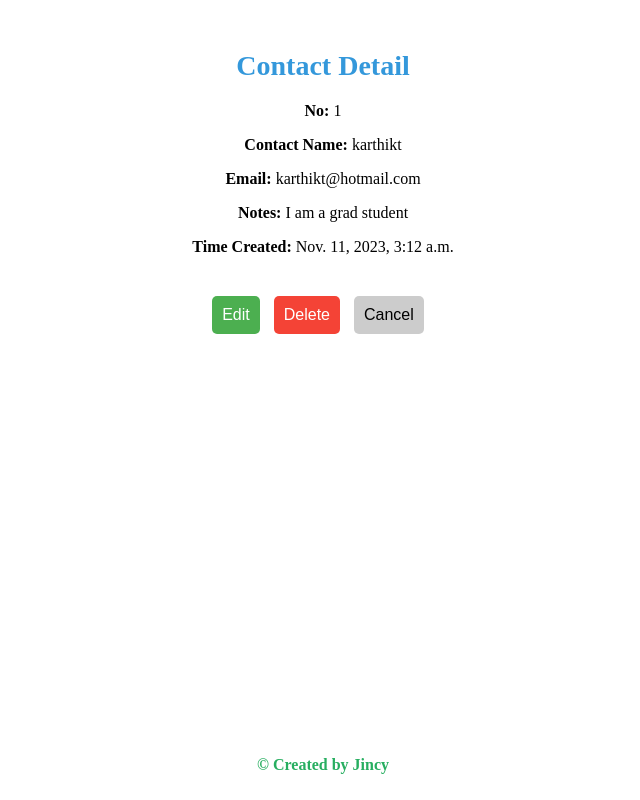
After one commit to karthikt1995/Karthik_Thirunagari, a Django app: page /karthikt0624/contact_detail/1/ in a window 1280 px wide. The commit adds this page. Shown: the whole page, without its empty margins (317-957 px from the left). Run offline with Django 4.2, Linux system fonts and the light colour scheme; data comes from the database, SQL or seed files in the repository; both versions use the stored data as it was after the commit.

Commit message:
Commit Commit2 create page for adding contacts

```diff
--- a/karthikt0624/forms.py
+++ b/karthikt0624/forms.py
@@ -19,3 +19,9 @@ class ContactForm(forms.ModelForm):
         if Contact.objects.filter(email=email).exists():
             raise ValidationError("Contact with this email already exists.")
         return email
+
+    def clean_notes(self):
+        # Add any specific validation for the notes field if needed
+        notes = self.cleaned_data.get('notes')
+        # Your validation logic here
+        return notes
--- a/karthikt0624/karthikurl.py
+++ b/karthikt0624/karthikurl.py
@@ -1,10 +1,12 @@
 from django.urls import path,re_path
 from .import views
-from .views import startpage
+from .views import startpage, contact_detail, create_contact
 urlpatterns=[
 
     path('message/',views.index),
     path('startpage/', startpage, name='startpage'),
+    path('contact_detail/<int:serial_number>/', contact_detail, name='contact_detail'),
+    path('create_contact/', create_contact, name='create_contact'),
 
 
 
--- a/karthikt0624/views.py
+++ b/karthikt0624/views.py
@@ -14,3 +14,16 @@ def index(request):
 def startpage(request):
     contacts = Contact.objects.all()
     return render(request, 'contact/startpage.html', {'contacts': contacts})
+def contact_detail(request, serial_number):
+    contact = get_object_or_404(Contact, serial_number=serial_number)
+    return render(request, 'contact/contact_detail.html', {'contact': contact})
+def create_contact(request):
+    if request.method == 'POST':
+        form = ContactForm(request.POST)
+        if form.is_valid():
+            form.save()
+            return redirect('startpage')
+    else:
+        form = ContactForm()
+
+    return render(request, 'contact/create_contact.html', {'form': form})
--- /dev/null
+++ b/static/contact/formstyle.css
@@ -0,0 +1,125 @@
+/ contactapp/static/contactapp/create_contact_styles.css /
+
+body {
+    font-family: 'Segoe UI', Tahoma, Geneva, Verdana, sans-serif;
+    margin: 0;
+    padding: 0;
+    background-color: #f4f4f4;
+}
+
+.container {
+    margin: 50px auto;
+    text-align: center;
+}
+
+.center-heading {
+    color: #3498db;
+    font-size: 28px;
+    margin-bottom: 20px;
+}
+
+form {
+    max-width: 400px;
+    margin: 0 auto;
+    background-color: #ffffff;
+    padding: 20px;
+    border-radius: 10px;
+    box-shadow: 0 0 20px rgba(0, 0, 0, 0.1);
+}
+
+label {
+    display: inline-block;
+    font-size: 14px;
+    color: #555;
+    margin-bottom: 8px;
+    width: 30%; / Adjust the width as needed /
+}
+
+input {
+    display: inline-block;
+    width: 65%; / Adjust the width as needed /
+    padding: 10px;
+    margin-bottom: 16px;
+    box-sizing: border-box;
+    border: 1px solid #ccc;
+    border-radius: 5px;
+}
+
+button {
+    background-color: #3498db;
+    color: white;
+    padding: 12px 20px;
+    border: none;
+    border-radius: 5px;
+    cursor: pointer;
+    font-size: 16px;
+}
+
+button:hover {
+    background-color: #45a049;
+}
+
+a {
+    display: inline-block;
+    margin-top: 20px;
+}
+
+
+.copyright {
+    position: absolute;
+    bottom: 10px;
+    left: 50%;
+    transform: translateX(-50%);
+    color: #27ae60; / Green color for the copyright text /
+    font-size: 15px;
+    font-weight: bold; / Bold text /
+
+}
+
+
+/ Add or modify these styles in your CSS file /
+.back-link {
+    display: inline-block;
+    margin-right: 10px; / Adjust the margin as needed /
+}
+
+.footer {
+    margin-top: 20px; / Adjust the margin as needed /
+    text-align: center;
+}
+
+
+/ Add your existing styles here /
+
+.contact-details {
+    margin: 20px;
+}
+
+.contact-details p {
+    margin-bottom: 10px;
+}
+
+.buttons {
+    margin-top: 20px;
+}
+
+.edit-btn, .delete-btn, .cancel-btn {
+    padding: 10px;
+    margin-right: 10px;
+    cursor: pointer;
+}
+
+.edit-btn {
+    background-color: #4caf50;
+    color: white;
+}
+
+.delete-btn {
+    background-color: #f44336;
+    color: white;
+}
+
+.cancel-btn {
+    background-color: #ccc;
+    color: black;
+}
--- /dev/null
+++ b/templates/contact/contact_detail.html
@@ -0,0 +1,48 @@
+{% load static %}
+<!DOCTYPE html>
+<html lang="en">
+<head>
+    <meta charset="UTF-8">
+    <meta name="viewport" content="width=device-width, initial-scale=1.0">
+
+    <link rel="stylesheet" type="text/css" href="{% static 'contact/formstyle.css' %}">
+
+    <title>Contact Detail</title>
+    <!-- Add your CSS styles here if needed -->
+</head>
+<body>
+
+<div class="container">
+    <h1 class="center-heading">Contact Detail</h1>
+
+    {% block content %}
+    <div class="contact-details">
+
+        <p><strong>No:</strong> {{ contact.serial_number }}</p>
+        <p><strong>Contact Name:</strong> {{ contact.contact_name }}</p>
+        <p><strong>Email:</strong> {{ contact.email }}</p>
+        <p><strong>Notes:</strong> {{ contact.notes }}</p>
+        <p><strong>Time Created:</strong> {{ contact.date_created }}</p>
+
+        <div class="buttons">
+            <a href="{% url 'update_contact' contact.serial_number %}">
+                <button class="edit-btn">Edit</button>
+            </a>
+            <a href="{% url 'delete_contact' contact.serial_number %}">
+                <button class="delete-btn">Delete</button>
+            </a>
+            <a href="{% url 'startpage' %}">
+                <button class="cancel-btn">Cancel</button>
+            </a>
+        </div>
+    </div>
+{% endblock %}
+
+<div class="footer">
+    <p class="copyright"> &copy; Created by Jincy</p>
+  </div>
+
+  </div>
+
+  </body>
+  </html>
--- a/templates/contact/startpage.html
+++ b/templates/contact/startpage.html
@@ -15,7 +15,7 @@
 <div class="container">
     <h1 class="center-heading">Contact Management</h1>
     <div class="button-container">
-        <a href=""><button class="create-contact-btn">Create Contact</button></a>
+        <a href="{% url 'create_contact'%}"><button class="create-contact-btn">Create Contact</button></a>
     </div>
 
     <table border="1" class="contact-table">
@@ -38,7 +38,8 @@
                 <td>{{ contact.notes }}</td>
                 <td>{{ contact.date_created }}</td>
                 <td>
-                    <a href="">Detail</a>
+                    <a href="{% url 'contact_detail' contact.serial_number %}">Detail</a>
+
 
                     <a href="">Edit</a>
                     <a href="">Delete</a>
```
Also changed, not shown: templates/contact/create_contact.html (added, +61 -0 lines), db.sqlite3, 1 other file.
